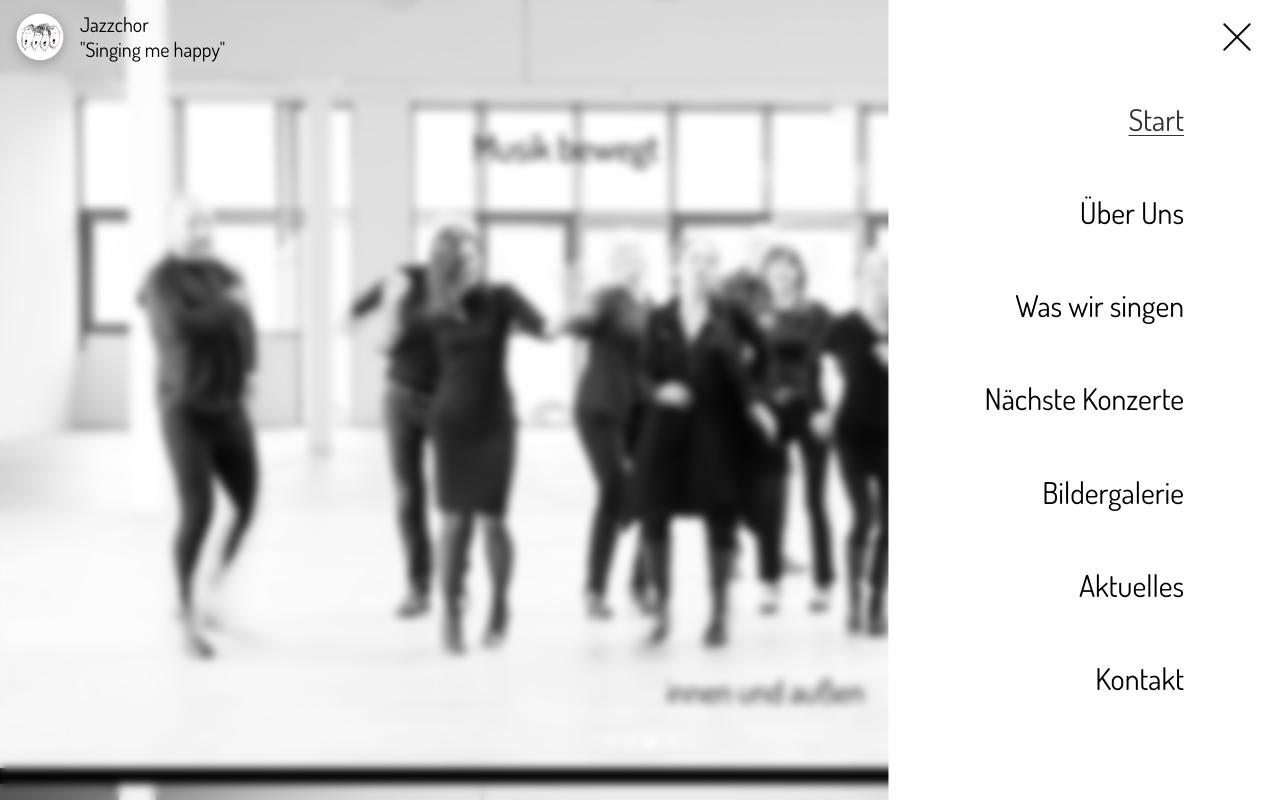
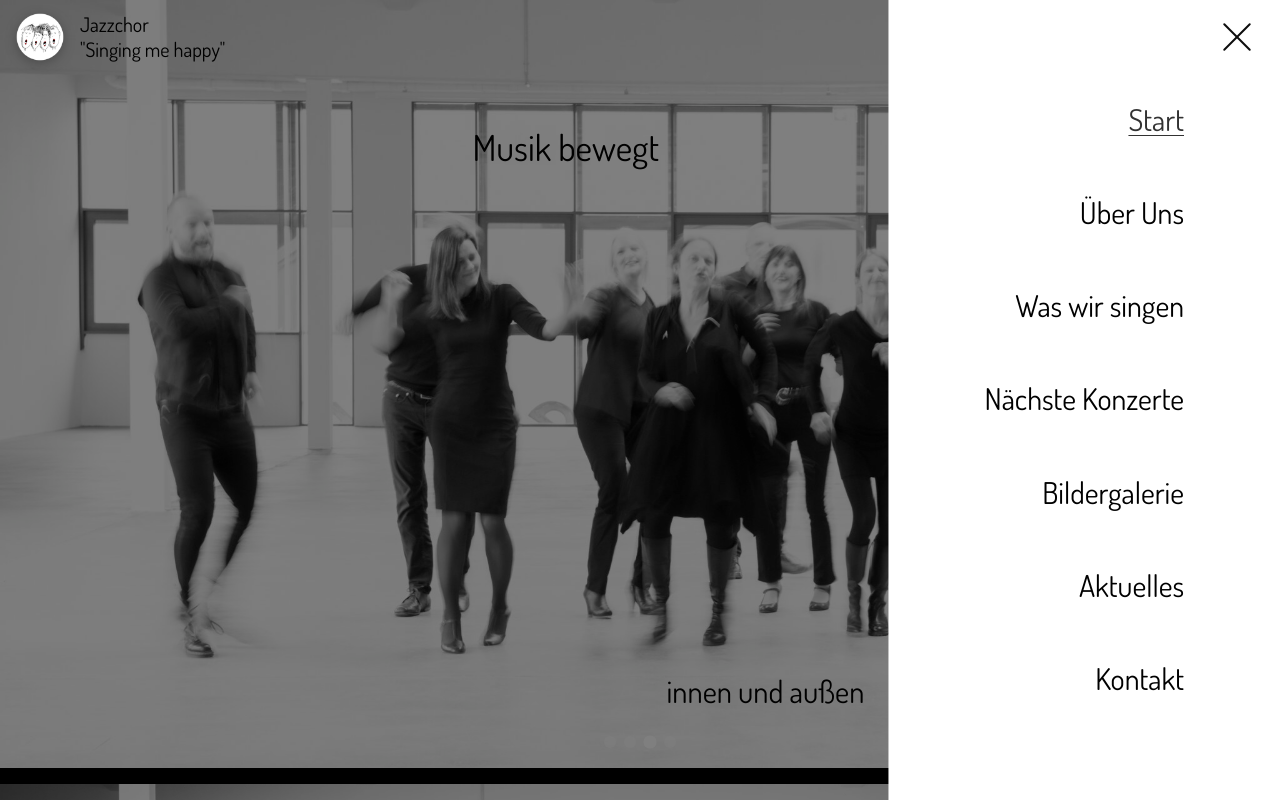
Before and after one commit to NinaHahne/singingmehappy, a SvelteKit app: page / in a window 1280 px wide. Both pictures are taken after a click on the button 1237 px from the left and 37 px from the top of the page. Shown: the top 800 px of the page. Built offline with nearby package versions, Linux system fonts and the light colour scheme.

Commit message:
style: bg-black/50 instead of backdrop-blur-[4px] for menu overlay

```diff
--- a/src/routes/+layout.svelte
+++ b/src/routes/+layout.svelte
@@ -124,7 +124,7 @@
       aria-label="Close menu"
     >
       <span
-        class="relative block h-full w-full opacity-0 backdrop-blur-[4px] transition-opacity duration-300"
+        class="relative block h-full w-full bg-black/50 opacity-0 transition-opacity duration-300"
         class:opacity-100={showMenu}
       ></span>
     </button>
```
